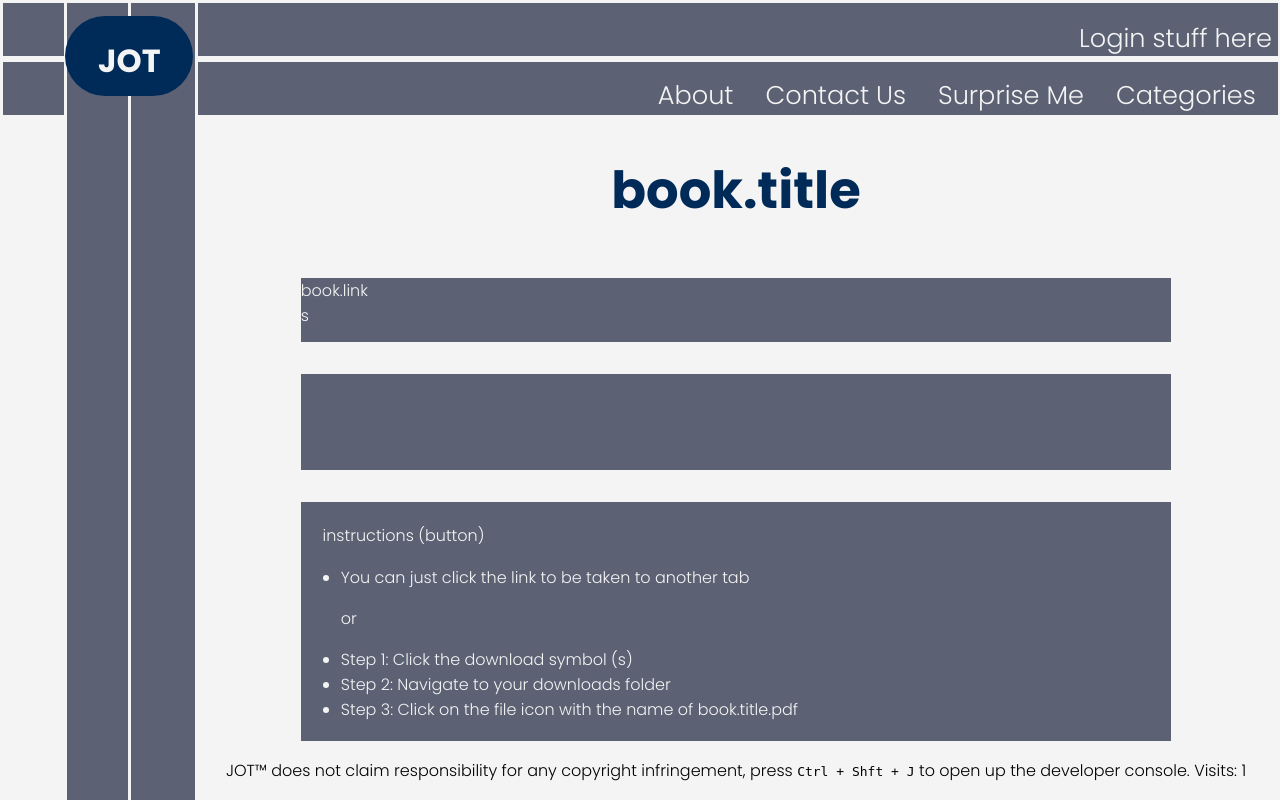
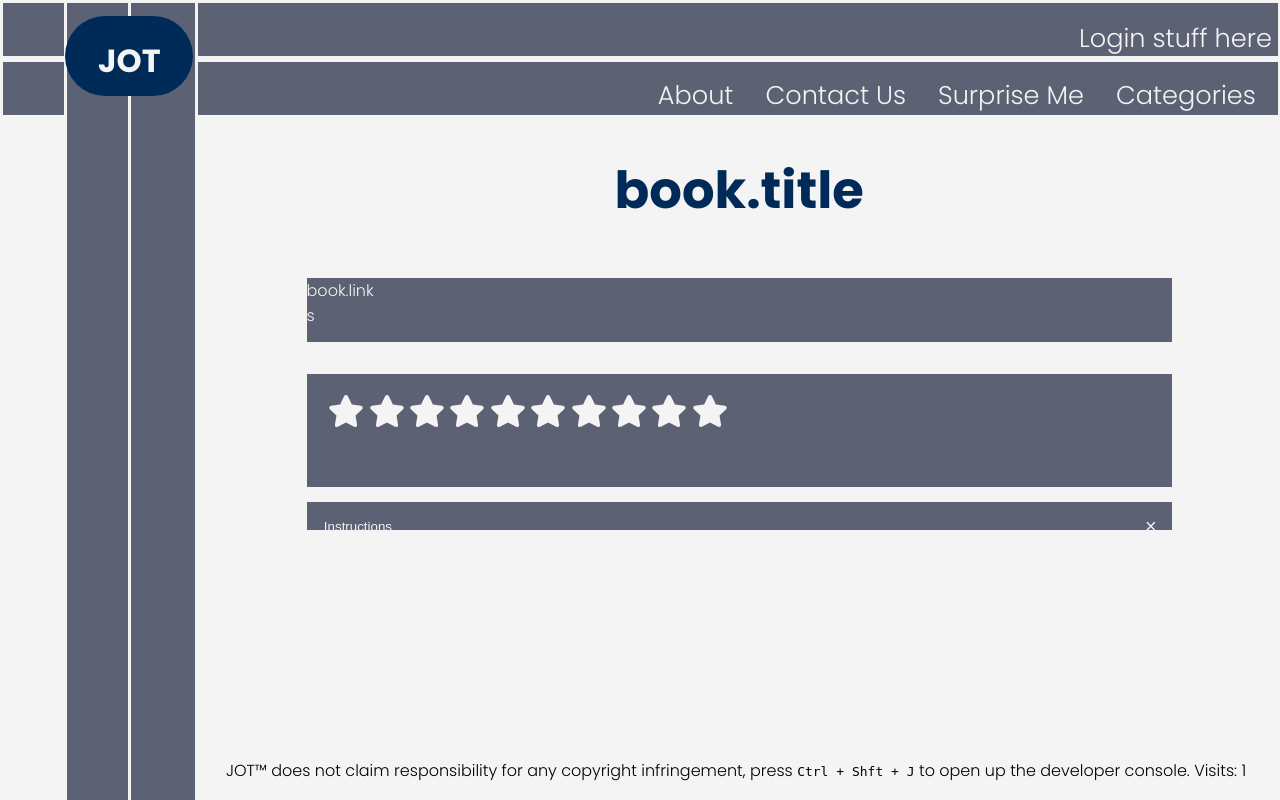
Before and after one commit to ConnorCoull/WAD2_Group8D, a Django app: page /jot/book/ in a window 1280 px wide. Run offline with Django 4.2, Linux system fonts and the light colour scheme.

Commit message:
added JQuery div

```diff
--- a/jot_project/jot/views.py
+++ b/jot_project/jot/views.py
@@ -55,11 +55,15 @@ def surpriseme(request):
 
 def book(request):
     #this will take an argument of a page fetched at random
-
-    #potentually get rid of all of this and in the return return a page.html response??
+    #fetch book here
+    #star_colours = ['#f4f4f4', '#f4f4f4', '#f4f4f4', '#f4f4f4', '#f4f4f4', '#f4f4f4', '#f4f4f4', '#f4f4f4', '#f4f4f4', '#f4f4f4']
+    #for counter in range(book.rating **assuming rating is rounded to nearest .5** ):
+    #   star_colours[book.rating/2] = #yellow
+    #context_dict['star_colours'] = star_colours
     context_dict = {}
     visitor_cookie_handler(request)
     context_dict['visits'] = request.session['visits']
+    context_dict['test_star_colour'] = ['#ffd800', '#ffd800', '#ffd800', '#ffd800', '#ffd800', '#f4f4f4', '#f4f4f4', '#f4f4f4', '#f4f4f4', '#f4f4f4']
     return render(request, 'jot/book.html', context=context_dict)
 
 # Not a view, this is just a helper function
--- a/jot_project/jot_project/settings.py
+++ b/jot_project/jot_project/settings.py
@@ -11,8 +11,7 @@ https://docs.djangoproject.com/en/4.0/ref/settings/
 """
 
 import os
-from pathlib import Path
-import os
+
 
 # Build paths inside the project like this: BASE_DIR / 'subdir'.
 #BASE_DIR = Path(__file__).resolve().parent.parent
--- /dev/null
+++ b/jot_project/static/script.js
@@ -0,0 +1,17 @@
+document.querySelectorAll(".accordion-button").forEach((button) => {
+  button.addEventListener("click", () => {
+    const accordionContent = button.nextElementSibling;
+
+    button.classList.toggle("accordion-button-active");
+
+    if (button.classList.contains("accordion-button-active")) {
+      accordionContent.style.maxHeight = "81%";
+      accordionContent.style.padding = "2%";
+      accordionContent.style.fontSize = "2vw";
+    } else {
+      accordionContent.style.maxHeight = 0;
+      accordionContent.style.padding = "0";
+      accordionContent.style.fontSize = "0px";
+    }
+  });
+});
--- a/jot_project/static/style.css
+++ b/jot_project/static/style.css
@@ -74,9 +74,9 @@ body {
 #main {
   top: 0;
   left: 0;
-  width: 85%;
+  width: 84.5%;
   height: 80%;
-  background-color: f4f4f4;
+  background-color: #f4f4f4;
   position: relative;
   float: right;
 }
@@ -191,23 +191,8 @@ ul.navbar li a {
   padding-right: 10%;
 }
 
-.button-div {
-  background-color: #5c6274;
-  color: #f4f4f4;
-  position: absolute;
-  text-align: left;
-  width: 76%;
-  height: 3%;
-  padding-top: 2%;
-  padding-left: 2%;
-  padding-right: 2%;
-  margin-bottom: 0;
-  top: 60%;
-  left: 10%;
-  z-index: 2;
-}
 .download-instructions {
-  background-color: #5c6274;
+  background-color: #f4f4f4;
   color: #f4f4f4;
   margin-top: 0;
   position: absolute;
@@ -226,9 +211,11 @@ ul.navbar li a {
   position: absolute;
   text-align: left;
   width: 76%;
-  height: 15%;
+  height: 11%;
   top: 40%;
   left: 10%;
+  padding-top: 2%;
+  padding-bottom: 2%;
   padding-left: 2%;
   padding-right: 2%;
 }
@@ -243,5 +230,90 @@ ul.navbar li a {
   top: 25%;
   left: 10%;
 }
-.block-title {
+
+.collapse-button {
+  height: 20px;
+  height: 10%;
+  width: auto;
 }
+
+.closed {
+  width: 0;
+  height: 0;
+}
+
+.float-right {
+  right: 0;
+  top: 0;
+  margin-bottom: 2.5%;
+  float: right;
+}
+
+.accordion {
+  position: absolute;
+  left: 10%;
+  top: 60%;
+  width: 80%;
+  height: 30%;
+  background-color: #f4f4f4;
+}
+
+.accordion-button {
+  position: absolute;
+  display: block;
+  width: 100%;
+  height: 15%;
+  padding-left: 2%;
+  padding-right: 2%;
+  padding-top: 2%;
+  border: none;
+  outline: none;
+  cursor: pointer;
+  background: #5c6274;
+  color: #f4f4f4;
+  text-align: left;
+  transition: background-color 0.2s;
+}
+
+.accordion-button::after {
+  content: "\00D7";
+  float: right;
+  transform: scale(1.5);
+}
+
+.accordion-button-active {
+  display: block;
+  width: 100%;
+  height: 15%;
+  padding-left: 2%;
+  padding-right: 2%;
+  padding-top: 2%;
+  border: none;
+  outline: none;
+  cursor: pointer;
+  background: #5c6274;
+  color: #f4f4f4;
+  text-align: left;
+  transition: background-color 0.2s;
+}
+
+.accordion-button-active::after {
+  content: "\002B";
+  float: right;
+  transform: scale(1.5);
+}
+
+.accordion-content {
+  position: absolute;
+  display: block;
+  font-size: 2vw;
+  font-size: 20px;
+  top: 20%;
+  width: 96%;
+  overflow: hidden;
+  max-height: 0;
+  color: #f4f4f4;
+  transition: max-height 0.2s;
+  padding: 0 0;
+  background-color: #5c6274;
+}
--- a/jot_project/templates/jot/base.html
+++ b/jot_project/templates/jot/base.html
@@ -5,6 +5,26 @@
   <head>
     <title>JOT - {% block title_block %}Sharing Worldwide{% endblock %}</title>
     <meta charset="UTF-8" />
+    <link
+      rel="stylesheet"
+      href="https://cdnjs.cloudflare.com/ajax/libs/font-awesome/4.7.0/css/font-awesome.min.css"
+    />
+    <script
+      src="https://code.jquery.com/jquery-3.6.0.min.js"
+      integrity="sha256-/xUj+3OJU5yExlq6GSYGSHk7tPXikynS7ogEvDej/m4="
+      crossorigin="anonymous"
+    ></script>
+    <script
+      src="https://code.jquery.com/ui/1.13.1/jquery-ui.min.js"
+      integrity="sha256-eTyxS0rkjpLEo16uXTS0uVCS4815lc40K2iVpWDvdSY="
+      crossorigin="anonymous"
+    ></script>
+    <script
+      defer
+      src="https://use.fontawesome.com/releases/v5.15.4/js/all.js"
+      integrity="sha384-rOA1PnstxnOBLzCLMcre8ybwbTmemjzdNlILg8O7z1lUkLXozs4DHonlDtnE7fpc"
+      crossorigin="anonymous"
+    ></script>
     <link rel="preconnect" href="https://fonts.googleapis.com" />
     <link rel="preconnect" href="https://fonts.gstatic.com" crossorigin />
     <link
--- a/jot_project/templates/jot/book.html
+++ b/jot_project/templates/jot/book.html
@@ -2,18 +2,36 @@
 book.title {%endblock %} {% block body_block %}
 <h1 class="h1-title-block">book.title</h1>
 <div class="book-div">
-  <div class="book-link">book.link</div>
-  <div class="download symbol">s</div>
+  <div class="book-link">
+    book.link<!--<a href="book.url.pdf" target="_blank">book.title</a>-->
+  </div>
+  <div class="download symbol">
+    s<!--<a href="book.url.pdf" download>icon</a>-->
+  </div>
 </div>
-<div class="review-div"></div>
-<div class="button-div">instructions (button)</div>
-<div class="download-instructions">
-  <ul>
-    <li>You can just click the link to be taken to another tab</li>
-    <p text-align="center">or</p>
-    <li>Step 1: Click the download symbol (s)</li>
-    <li>Step 2: Navigate to your downloads folder</li>
-    <li>Step 3: Click on the file icon with the name of book.title.pdf</li>
-  </ul>
+
+<div class="review-div">
+  <i class="fas fa-star fa-2x"></i>
+  <i class="fas fa-star fa-2x"></i>
+  <i class="fas fa-star fa-2x"></i>
+  <i class="fas fa-star fa-2x"></i>
+  <i class="fas fa-star fa-2x"></i>
+  <i class="fas fa-star fa-2x"></i>
+  <i class="fas fa-star fa-2x"></i>
+  <i class="fas fa-star fa-2x"></i>
+  <i class="fas fa-star fa-2x"></i>
+  <i class="fas fa-star fa-2x"></i>
+</div>
+
+<div class="accordion">
+  <button type="button" class="accordion-button">Instructions</button>
+  <div class="accordion-content">
+    Click on the book title to be taken to another tab <br />
+    OR <br />
+    Click the download symbol (s) <br />
+    Navigate to your downloads folder <br />
+    Click on the file icon called book.name.pdf
+  </div>
+  <script src="{% static 'script.js' %}"></script>
 </div>
 {% endblock %}
```
